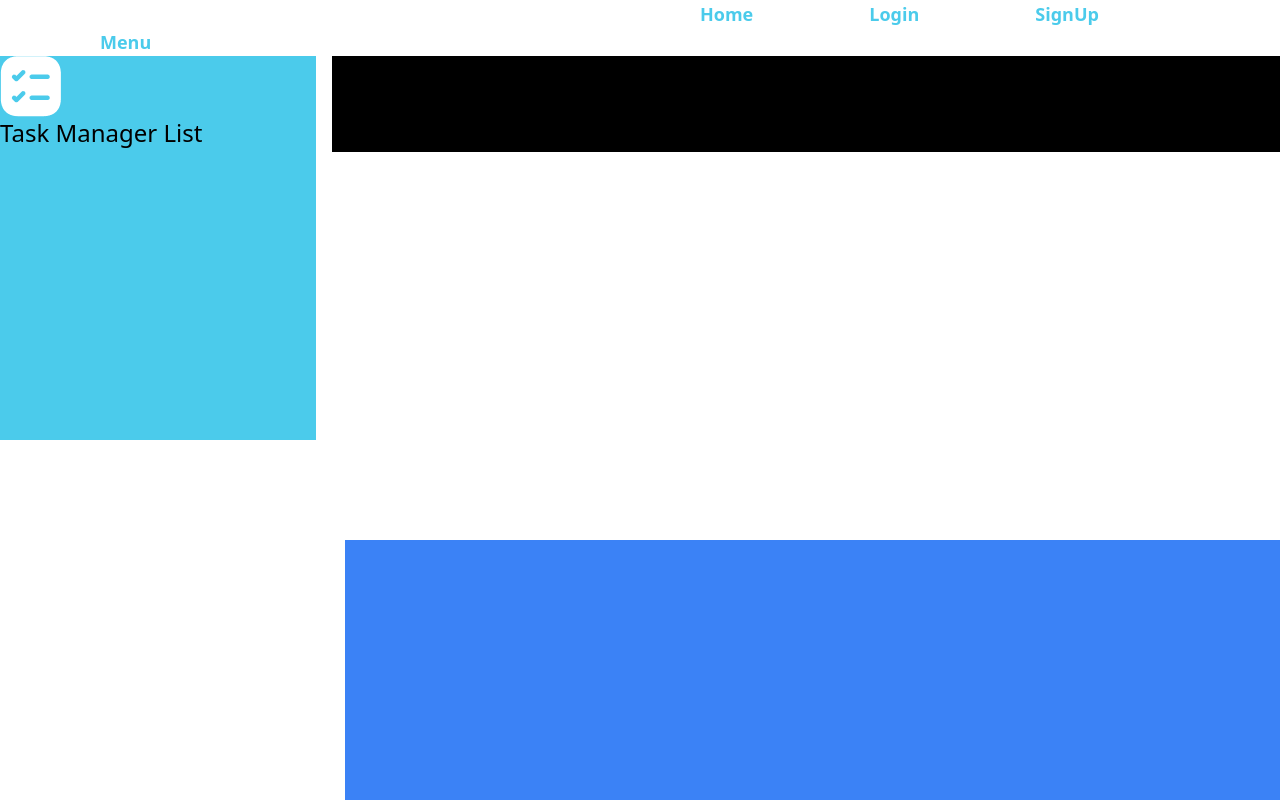
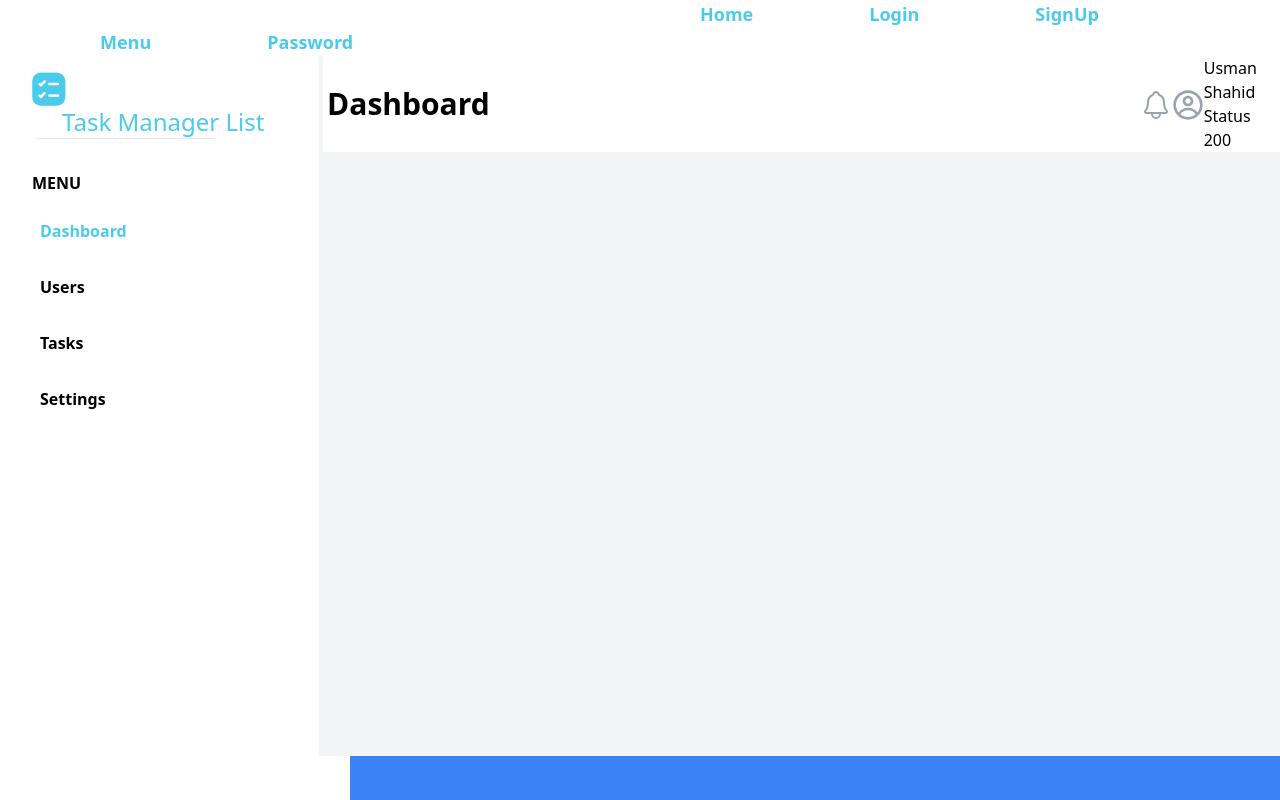
Before and after one commit to Tehmin-Saleem/Tasklistmanager, a React (Vite) app: page /menu in a window 1280 px wide. Shown: the top 800 px of the page. Built offline with nearby package versions, Linux system fonts and the light colour scheme.

Commit message:
Feat:Created Dashboard

```diff
--- a/package.json
+++ b/package.json
@@ -13,6 +13,7 @@
     "create-vite": "^5.2.3",
     "react": "^18.2.0",
     "react-dom": "^18.2.0",
+    "react-icons": "^5.1.0",
     "react-router-dom": "^6.22.3",
     "validator": "^13.11.0"
   },
--- a/src/App.jsx
+++ b/src/App.jsx
@@ -5,6 +5,7 @@ import SignUp from "./Pages/SignUp/SignUp";
 import Login from "./Pages/Login/Login";
 import Home from "./Pages/Home/Home";
 import Menu from "./Pages/Menu/Menu";
+import ResetPassword from "./Pages/Password/ResetPassword";
 
 function App() {
   return (
@@ -23,12 +24,16 @@ function App() {
           <button className="px-4 pl-[100px] items-center text-[#4BCBEB] font-bold text-lg">
             <Link to="/menu">Menu</Link>
           </button>
+          <button className="px-4 pl-[100px] items-center text-[#4BCBEB] font-bold text-lg">
+            <Link to="/resetpassword">Password</Link>
+          </button>
         </ul>
         <Routes>
           <Route path="/" element={<Home />}></Route>
           <Route path="/login" element={<Login />}></Route>
           <Route path="/signup" element={<SignUp />}></Route>
           <Route path="/menu" element={<Menu />}></Route>
+          <Route path="/resetpassword" element={<ResetPassword />}></Route>
         </Routes>
       </Router>
     </>
--- a/src/Components/Dashboard.jsx
+++ b/src/Components/Dashboard.jsx
@@ -1,48 +1,54 @@
-// import React from "react";
-// import vector from "../Images/Vector.png";
-// function Dashboard() {
-//   return (
-//     <>
-//       {/* <div className="main flex justify-center items-center h-screen"> */}
-//       <div className="top w-[1000px] bg-black ml-[300px] h-24"></div>
-//       <div className=" left w-[70%] bg-[#4BCBEB] h-32 flex items-center justify-center ">
-//         <img src={vector} alt="Logo" />
-//         <span>
-//           <h2 className="text-2xl font-bold text-black">Task Manager List</h2>
-//         </span>
-//         {/* <div className="flex items-center"></div> */}
-//       </div>
-
-//       <div className="right w-1/2 bg-blue-500 ml-[345px] h-[500px] mt-[100px] w-[960px] ">
-//         {/* <div className="flex flex-col mx-[100px] "></div> */}
-//       </div>
-//       {/* </div> */}
-//     </>
-//   );
-// }
-// export default Dashboard;
-
+import { CgProfile } from "react-icons/cg";
 import React from "react";
-import vector from "../Images/Vector.png";
-
+import group from "../Images/Group.png";
+import { IoNotificationsOutline } from "react-icons/io5";
+import ResetPassword from "../Pages/Password/ResetPassword";
 function Dashboard() {
   return (
     <>
-      <div className="flex">
-        <div className="top w-[25%] bg-[#4BCBEB] h-96 mr-4">
-          <img className="" src={vector} alt="Logo" />
-          <span>
-            <h2 className="text-2xl font-medium text-black">
+      <div className="flex bg-gray-100">
+        <div className="topleft w-[25%] bg-white h-[700px] pl-8 ">
+          <span className="my-2">
+            <img src={group} alt="Logo" className="mr-2 pt-4" />
+            <h2 className="text-2xl font-medium ml-[30px] font-bold text-[#4BCBEB]">
               Task Manager List
             </h2>
+            <hr className="ml-1 mr-[105px]"></hr>
           </span>
+          <h2 className="text-black font-bold mt-8">MENU</h2>
+
+          <button className="flex flex-col   pr-[100px]   py-2 mt-4 hover:shadow-md ">
+            <h2 className="text-[#4BCBEB] ml-2 font-bold">Dashboard</h2>
+          </button>
+          <button className="flex flex-col  hover:text-[#4BCBEB] pr-[140px]    hover:shadow-md py-2 mt-4">
+            <h2 className=" font-bold ml-2">Users</h2>
+          </button>
+          <button className="flex flex-col hover:text-[#4BCBEB]  pr-[140px]    hover:shadow-md py-2 mt-4 ">
+            <h2 className=" font-bold ml-2">Tasks</h2>
+          </button>
+          <button className="flex flex-col hover:text-[#4BCBEB]  pr-[120px]    hover:shadow-md py-2 mt-4">
+            <h2 className=" font-bold ml-2">Settings</h2>
+          </button>
         </div>
-        <div className="left w-[75%] bg-black h-24 flex items-center justify-center"></div>
+
+        <div className="topright w-[75%] bg-white h-24 flex ml-1 items-center justify-center">
+          <h1 className="mr-[650px] font-bold text-3xl ml-1">Dashboard</h1>
+          <span className="my-[20px]">
+            <div className="relative flex flex-row">
+              <IoNotificationsOutline className="text-gray-400 mt-[2px]  size-[2rem] " />
+
+              <CgProfile className="text-gray-400 mt-[2px] size-[2rem] " />
+            </div>
+          </span>
+          <div className="flex flex-col">
+            <span className=" ">Usman Shahid</span>
+
+            <span className=" ">Status 200</span>
+          </div>
+        </div>
       </div>
 
-      <div className="right w-1/2 bg-blue-500 ml-[345px] h-[500px] mt-[100px] w-[960px] ">
-        {/* Content for the right section */}
-      </div>
+      <div className="center w-1/2 bg-blue-500 ml-[350px]  h-[500px]  row-span-2   w-[960px] "></div>
     </>
   );
 }
--- /dev/null
+++ b/src/Pages/Password/ResetPassword.jsx
@@ -0,0 +1,36 @@
+import React from "react";
+import group from "../../Images/Group.png"; // Adjust the path
+import Illustration from "../../Images/illustration.png"; // Adjust the path
+
+const ResetPassword = () => {
+  return (
+    <div className="main flex justify-center items-center h-screen">
+      <div className="left w-1/2 bg-[#4BCBEB] h-full px-[200px] pt-[100px]">
+        <div className="flex items-center">
+          <img src={group} alt="Logo" className="mr-2" />
+          <span>
+            <h2 className="text-2xl font-bold text-white">Task Manager List</h2>
+          </span>
+        </div>
+        <img src={Illustration} alt="Illustration" />{" "}
+        {/* Provide alt text for accessibility */}
+      </div>
+      <div className="right w-1/2  h-full pt-[100px] ">
+        <div className="flex flex-col mx-[100px] ">
+          <h5 className="font-bold  pb-8 text-2xl">Sign Up for an Account</h5>
+          <div className="relative">
+            <input
+              id="fullName"
+              className="text-sm w-4/5 pl-10 pr-4 py-4 border border-solid border-gray-300 rounded"
+              type="text"
+              placeholder="Enter Your Full Name"
+              required
+            />
+          </div>
+        </div>
+      </div>
+    </div>
+  );
+};
+
+export default ResetPassword;
--- a/src/Pages/SignUp/SignUp.jsx
+++ b/src/Pages/SignUp/SignUp.jsx
@@ -2,6 +2,8 @@ import React, { useState } from "react";
 import bro from "../../Images/bro.png";
 import vector from "../../Images/Vector.png";
 import validator from "validator";
+import { RiLockPasswordLine } from "react-icons/ri";
+import { MdOutlineMailOutline } from "react-icons/md";
 function SignUp() {
   const [password, setPassword] = useState("");
   const [passwordError, setPasswordError] = useState("");
@@ -48,33 +50,46 @@ function SignUp() {
       <div className="right w-1/2  h-full pt-[100px] ">
         <div className="flex flex-col mx-[100px] ">
           <h5 className="font-bold  pb-8 text-2xl">Sign Up for an Account</h5>
+          <div className="relative">
             <input
               id="fullName"
-            className="text-sm w-4/5 px-4 py-4 border border-solid border-gray-300 rounded"
+              className="text-sm w-4/5 pl-10 pr-4 py-4 border border-solid border-gray-300 rounded"
               type="text"
               placeholder="Enter Your Full Name"
               required
             />
-
+            {/* <div className="absolute top-0 left-0 flex items-center h-full px-3">
+              <MdOutlineMailOutline className="text-gray-400" />
+            </div> */}
+          </div>
+          <div className="relative">
             <input
               id="email"
-            className="text-sm w-4/5 px-4 py-4 border border-solid border-gray-300 rounded mt-4"
+              className="text-sm w-4/5 px-4 py-4 pl-8  border  border-solid border-gray-300 rounded mt-4"
               type="email"
               placeholder="Email"
               value={email}
               onChnage={handleEmailChange}
               required
             />
-
+            <div className="absolute top-0 left-0 flex mt-2 items-center  h-full px-3">
+              <MdOutlineMailOutline className="text-gray-400 " />
+            </div>
+          </div>
+          <div className="relative">
             <input
               id="password"
-            className="text-sm w-4/5 px-4 py-4 border border-solid border-gray-300 rounded my-4"
+              className="text-sm w-4/5 px-4 py-4 pl-8 border border-solid border-gray-300 rounded my-4"
               type="password"
               placeholder="Password"
               value={password}
               onChange={handlePasswordChange}
               required
-          />
+            />{" "}
+            <div className="absolute top-0 left-0 flex items-center h-full px-3">
+              <RiLockPasswordLine className="text-gray-400" />
+            </div>
+          </div>
           {emailError && (
             <div className="text-red-500 text-xs mt-1">{emailError}</div>
           )}
```
Also changed, not shown: src/Pages/Login/Login.jsx (+21 -7 lines), src/Images/Group.png (added), 1 other file (tests, documents, lock files or other folders). Lines whose indentation alone changed are shown as unchanged.
